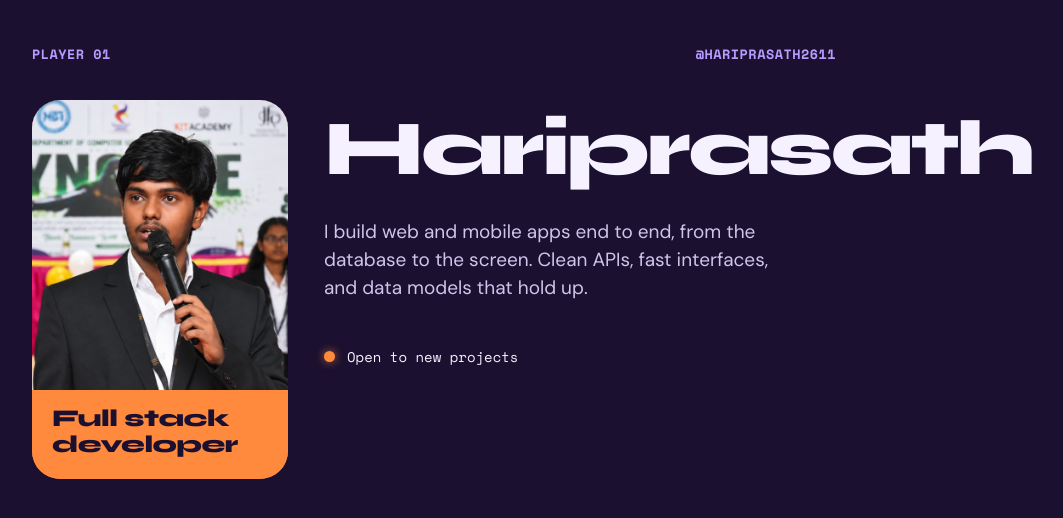
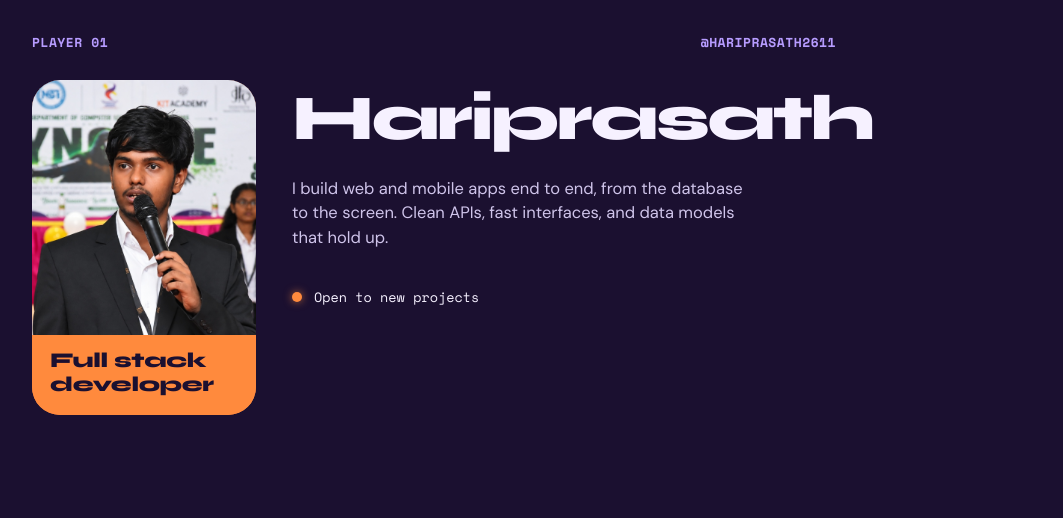
Before and after one commit to Hariprasath2611/Hariprasath2611, a website: page assets/src/01-hero.html in a window 1280 px wide. Shown: the whole page, without its empty margins (16-1079 px from the left). Drawn offline with nearby package versions, Linux system fonts and the light colour scheme.

Commit message:
feat: add hero, main quest, and footer HTML components for asset views

```diff
--- a/assets/src/01-hero.html
+++ b/assets/src/01-hero.html
@@ -14,7 +14,7 @@
     body {
       width: 900px;
       background-color: #1B1030;
-      padding: 44px 48px 24px 48px;
+      padding: 32px 48px 24px 48px;
       font-family: 'DM Sans', sans-serif;
       color: #F6F1FF;
       overflow: hidden;
@@ -23,9 +23,9 @@
       display: flex;
       justify-content: space-between;
       align-items: center;
-      margin-bottom: 36px;
+      margin-bottom: 28px;
       font-family: 'Space Mono', monospace;
-      font-size: 13.5px;
+      font-size: 13px;
       font-weight: 700;
       color: #B79CFF;
       letter-spacing: 0.5px;
@@ -36,7 +36,7 @@
       gap: 36px;
     }
     .photo-card {
-      width: 256px;
+      width: 224px;
       flex-shrink: 0;
       background-color: #FF8A3D;
       border-radius: 28px;
@@ -46,7 +46,7 @@
     }
     .photo-container {
       width: 100%;
-      height: 290px;
+      height: 255px;
       overflow: hidden;
       background-color: #1B1030;
     }
@@ -54,60 +54,61 @@
       width: 100%;
       height: 100%;
       object-fit: cover;
-      object-position: 48% 22%;
+      object-position: 48% 20%;
       display: block;
     }
     .photo-label {
-      padding: 16px 20px 20px 20px;
+      padding: 14px 18px 18px 18px;
       background-color: #FF8A3D;
     }
     .photo-label h3 {
       font-family: 'Syne', sans-serif;
       font-weight: 800;
-      font-size: 24px;
-      line-height: 1.1;
+      font-size: 21px;
+      line-height: 1.15;
       color: #1B1030;
-      letter-spacing: -0.5px;
+      letter-spacing: -0.3px;
     }
     .hero-content {
       flex: 1;
-      padding-top: 12px;
+      padding-top: 8px;
       display: flex;
       flex-direction: column;
     }
     .hero-name {
       font-family: 'Syne', sans-serif;
       font-weight: 800;
-      font-size: 78px;
-      line-height: 0.95;
-      letter-spacing: -3px;
+      font-size: 64px;
+      line-height: 0.98;
+      letter-spacing: -2.5px;
       color: #F6F1FF;
-      margin-bottom: 32px;
+      margin-bottom: 26px;
+      white-space: nowrap;
     }
     .hero-bio {
       font-family: 'DM Sans', sans-serif;
       font-weight: 400;
-      font-size: 19px;
-      line-height: 1.48;
+      font-size: 16.5px;
+      line-height: 1.5;
       color: #CFC4EA;
-      margin-bottom: 44px;
-      max-width: 480px;
+      margin-bottom: 36px;
+      max-width: 460px;
     }
     .hero-status {
       display: flex;
       align-items: center;
       gap: 12px;
       font-family: 'Space Mono', monospace;
-      font-size: 14px;
+      font-size: 13.5px;
       font-weight: 400;
       color: #F6F1FF;
     }
     .status-dot {
-      width: 11px;
-      height: 11px;
+      width: 10px;
+      height: 10px;
       border-radius: 50%;
       background-color: #FF8A3D;
-      box-shadow: 0 0 10px rgba(255, 138, 61, 0.7);
+      box-shadow: 0 0 8px rgba(255, 138, 61, 0.7);
     }
   </style>
 </head>
```
Also changed, not shown: assets/src/02-main-quest.html (+9 -8 lines), assets/src/05-footer.html (+7 -6 lines).
